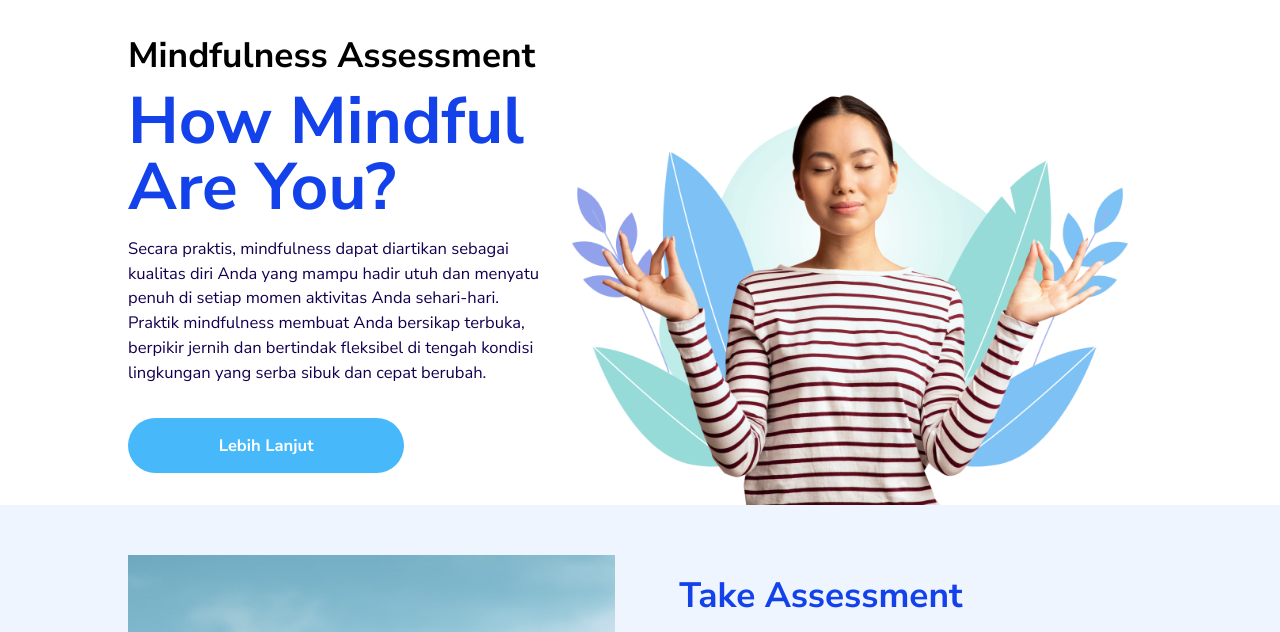
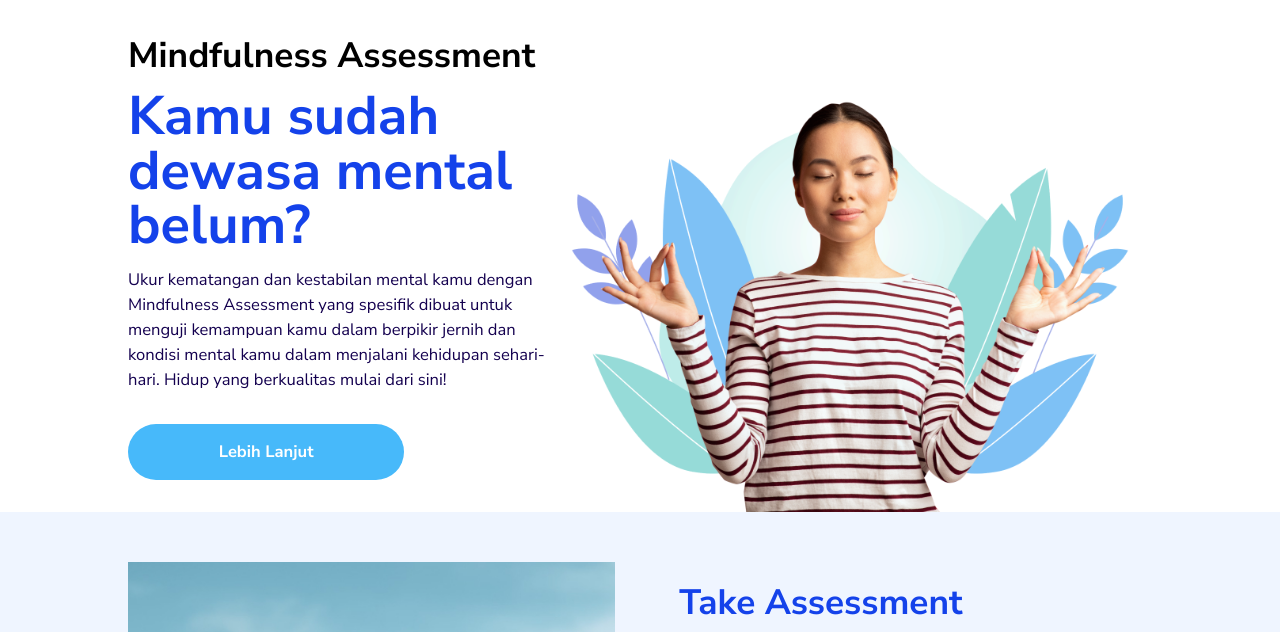
Before and after one commit to swarna-agency/visecoach-landing, a plain HTML site: page index.html in a window 1280 px wide. Shown: the part 103-735 px from the top of the page. Drawn offline with Linux system fonts and the light colour scheme.

Commit message:
update copy

```diff
--- a/index.html
+++ b/index.html
@@ -18,13 +18,12 @@
         <div class="container hero">
           <div class="hero-text">
             <h1>Mindfulness Assessment</h1>
-            <h2>How Mindful Are You?</h2>
+            <h2>Kamu sudah dewasa mental belum?</h2>
             <p>
-              Secara praktis, mindfulness dapat diartikan sebagai kualitas diri
-              Anda yang mampu hadir utuh dan menyatu penuh di setiap momen
-              aktivitas Anda sehari-hari. Praktik mindfulness membuat Anda
-              bersikap terbuka, berpikir jernih dan bertindak fleksibel di
-              tengah kondisi lingkungan yang serba sibuk dan cepat berubah.
+              Ukur kematangan dan kestabilan mental kamu dengan Mindfulness
+              Assessment yang spesifik dibuat untuk menguji kemampuan kamu dalam
+              berpikir jernih dan kondisi mental kamu dalam menjalani kehidupan
+              sehari-hari. Hidup yang berkualitas mulai dari sini!
             </p>
             <a href="#take-assessment" class="btn">Lebih Lanjut</a>
           </div>
--- a/styles.css
+++ b/styles.css
@@ -32,7 +32,8 @@ h1 {
   line-height: 1em;
 }
 h2 {
-  font-size: clamp(2.25rem, -0.5357rem + 5.8036vw, 4.6875rem);
+  /* font-size: clamp(2.25rem, -0.5357rem + 5.8036vw, 4.6875rem); */
+  font-size: clamp(2.25rem, 0.5357rem + 3.5714vw, 3.75rem);
   line-height: 1em;
   color: var(--solid-orchid-blue);
   margin: 1rem 0;
```
